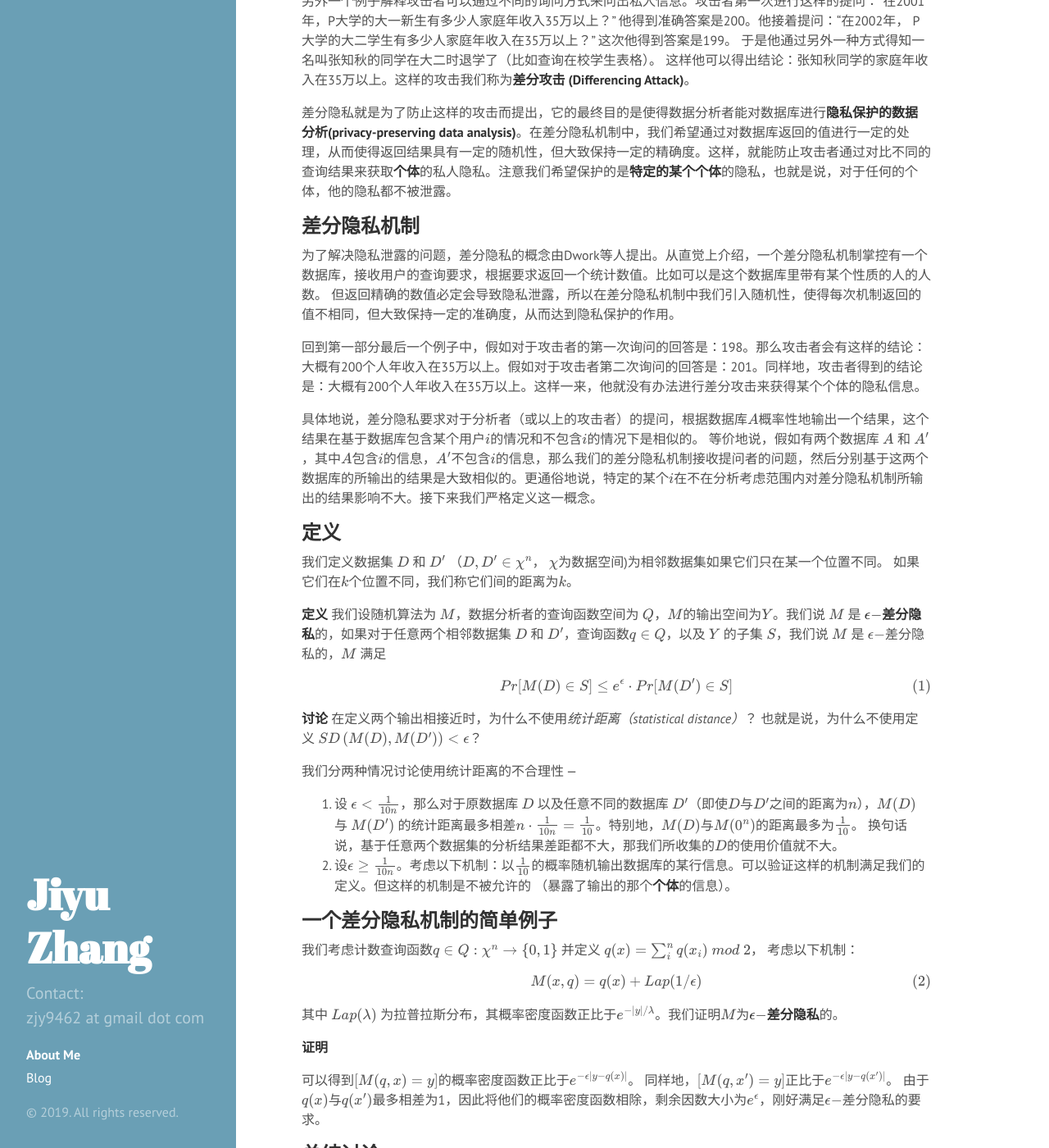
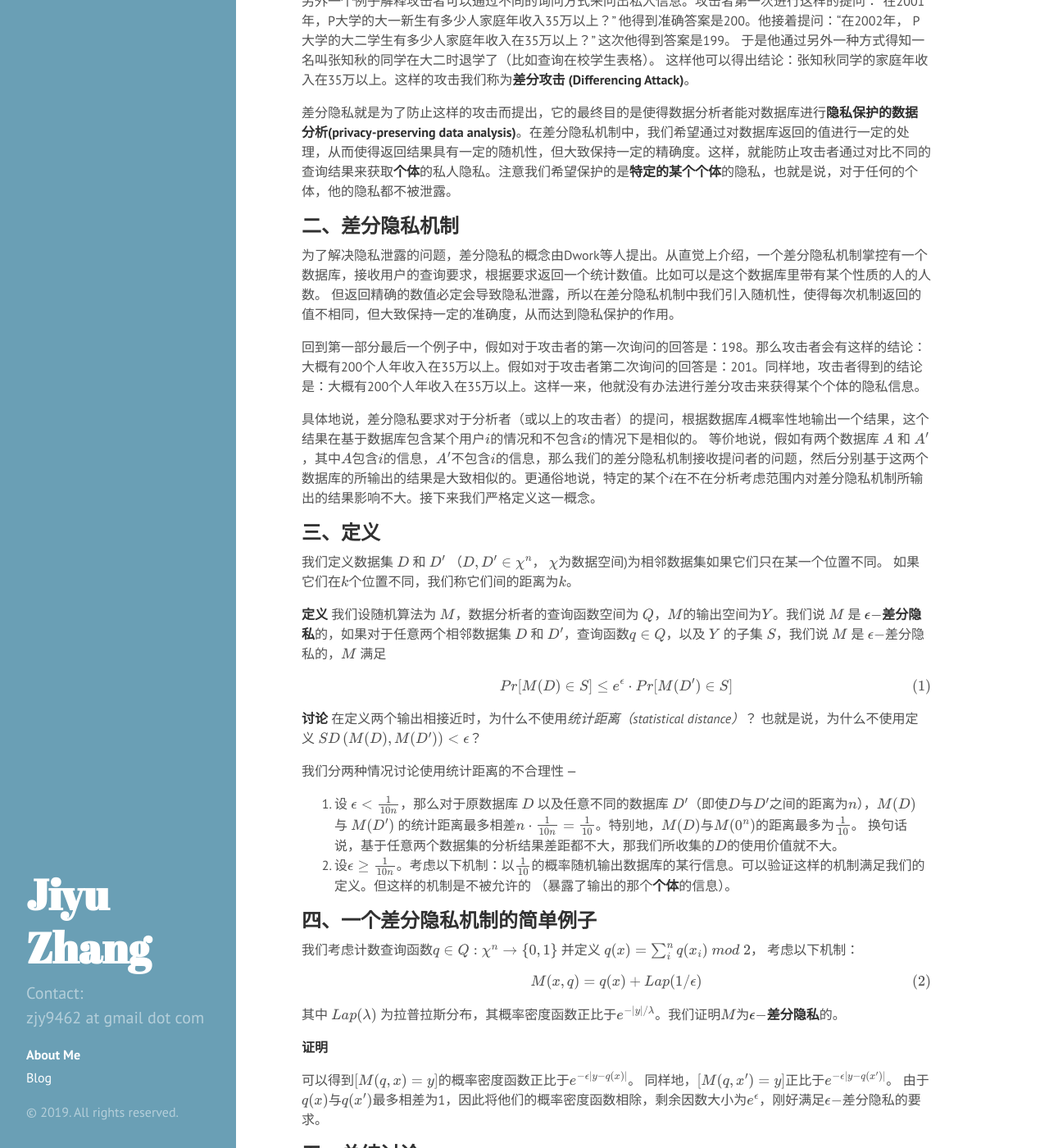
Before and after one commit to lucamartucci/lucamartucci.github.io, a Jekyll site: the page built from _posts/2019-10-16-DPsurvey.md, in a window 1280 px wide and 1400 px high, scrolled down 561 px. Shown: the whole window at 82% size. Built offline with Jekyll 4.4.1, drawn with Linux system fonts in a browser that asks for light colours; formulas are drawn with MathJax 3.

Commit message:
dpsurvey

```diff
--- a/_posts/2019-10-16-DPsurvey.md
+++ b/_posts/2019-10-16-DPsurvey.md
@@ -19,7 +19,7 @@ tags: Cryptography
 
 差分隐私就是为了防止这样的攻击而提出，它的最终目的是使得数据分析者能对数据库进行**隐私保护的数据分析(privacy-preserving data analysis)**。在差分隐私机制中，我们希望通过对数据库返回的值进行一定的处理，从而使得返回结果具有一定的随机性，但大致保持一定的精确度。这样，就能防止攻击者通过对比不同的查询结果来获取**个体**的私人隐私。注意我们希望保护的是**特定的某个个体**的隐私，也就是说，对于任何的个体，他的隐私都不被泄露。
 
-## 差分隐私机制
+## 二、差分隐私机制
 
 
 为了解决隐私泄露的问题，差分隐私的概念由Dwork等人提出。从直觉上介绍，一个差分隐私机制掌控有一个数据库，接收用户的查询要求，根据要求返回一个统计数值。比如可以是这个数据库里带有某个性质的人的人数。 但返回精确的数值必定会导致隐私泄露，所以在差分隐私机制中我们引入随机性，使得每次机制返回的值不相同，但大致保持一定的准确度，从而达到隐私保护的作用。
@@ -28,7 +28,7 @@ tags: Cryptography
 
 具体地说，差分隐私要求对于分析者（或以上的攻击者）的提问，根据数据库$A$概率性地输出一个结果，这个结果在基于数据库包含某个用户$i$的情况和不包含$i$的情况下是相似的。 等价地说，假如有两个数据库 $A$ 和 $A^\prime$ ，其中$A$包含$i$的信息，$A^\prime$不包含$i$的信息，那么我们的差分隐私机制接收提问者的问题，然后分别基于这两个数据库的所输出的结果是大致相似的。更通俗地说，特定的某个$i$在不在分析考虑范围内对差分隐私机制所输出的结果影响不大。接下来我们严格定义这一概念。
 
-## 定义
+## 三、定义
 我们定义数据集 $D$ 和 $D^\prime$ （$D,D^\prime\in \chi^n$， $\chi$为数据空间)为相邻数据集如果它们只在某一个位置不同。 如果它们在$k$个位置不同，我们称它们间的距离为$k$。
 
 **定义** 我们设随机算法为 $M$，数据分析者的查询函数空间为 $Q$，$M$的输出空间为$Y$。我们说 $M$ 是 **$\epsilon-$差分隐私**的，如果对于任意两个相邻数据集 $D$ 和 $D^\prime$，查询函数$q\in Q$，以及 $Y$ 的子集 $S$，我们说 $M$ 是 $\epsilon-$差分隐私的，$M$ 满足
@@ -41,7 +41,7 @@ $$Pr[M(D)\in S]\leq e^\epsilon\cdot Pr[M(D^\prime)\in S]$$
 1. 设 $\epsilon< \frac{1}{10n}$，那么对于原数据库 $D$ 以及任意不同的数据库 $D^\prime$（即使$D$与$D^\prime$之间的距离为$n$），$M(D)$ 与 $M(D^\prime)$ 的统计距离最多相差$n\cdot \frac{1}{10n}=\frac{1}{10}$。特别地，$M(D)$与$M(0^n)$的距离最多为$\frac{1}{10}$。 换句话说，基于任意两个数据集的分析结果差距都不大，那我们所收集的$D$的使用价值就不大。
 2. 设$\epsilon\geq\frac{1}{10n}$。考虑以下机制：以$\frac{1}{10}$的概率随机输出数据库的某行信息。可以验证这样的机制满足我们的定义。但这样的机制是不被允许的 （暴露了输出的那个**个体**的信息）。
 
-## 一个差分隐私机制的简单例子
+## 四、一个差分隐私机制的简单例子
 
 我们考虑计数查询函数$$q\in Q:\chi^n \rightarrow \{0, 1\}$$ 并定义 $q(x) = \sum_i^{n} q(x_i)\ mod\ 2$， 考虑以下机制：
 
@@ -55,7 +55,7 @@ $$M(x,q) = q(x) + Lap(1/\epsilon)$$
 
 
 
-## 总结讨论
+## 五、总结讨论
 
 ### 缺点
 
@@ -66,7 +66,7 @@ $$M(x,q) = q(x) + Lap(1/\epsilon)$$
 对如今大部分的差分隐私机制设计，我们都没有考虑复杂度假设。假如我们限制数据库的监护者（机制的设计者）的计算能力（比如多项式时间的计算能力），这样会使差分隐私的实现难度变大。特别地，在[3]中的第9章Dwork&Roth给出了在存在复杂度假设的情况下，根据某一些计数查询函数，不能高效地生成有用的数据库的例子，有兴趣可进行查阅。
 
 
-## 工业界应用情况
+### 工业界应用情况
 
 近期已经有一些业界企业将差分隐私应用于他们的业务中，比如Apple已经将差分隐私的技术用于使用机器学习改善用户体验的过程，具体报告可见此[链接](https://machinelearning.apple.com/2017/12/06/learning-with-privacy-at-scale.html)。 另外，谷歌最近也有做此类尝试，[链接](https://arxiv.org/abs/1905.02249)。
 
```
Also changed, not shown: other parts of _posts/2019-10-16-DPsurvey.md (+1 -1 lines).
